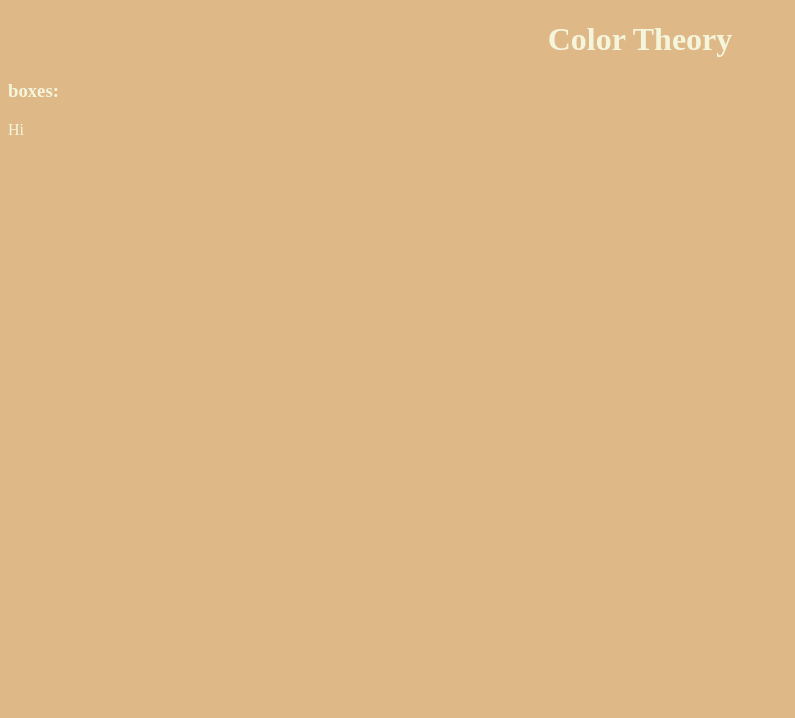
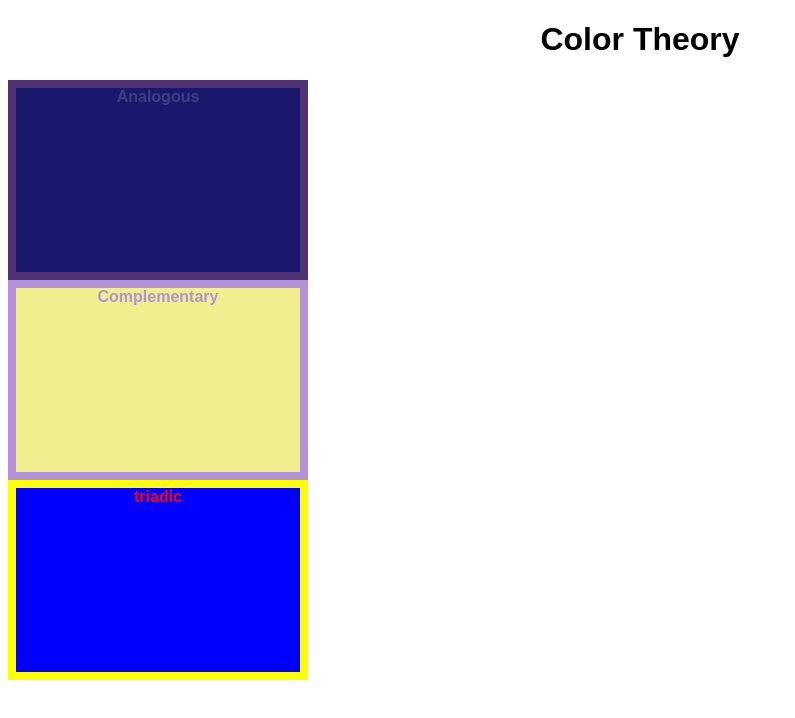
Before and after one commit to Starz-program/VC_WebDeb, a plain HTML site: page Color_theory.html in a window 1280 px wide. Shown: the whole page, without its empty margins (0-795 px from the left). Drawn offline with Linux system fonts and the light colour scheme.

Commit message:
color theory

```diff
--- a/Color_theory.html
+++ b/Color_theory.html
@@ -5,18 +5,55 @@
          <meta charset="UTF-8">
          <style>
                 body{
-                    color:beige;
-                    background-color: burlywood;
+                    font-family: Arial, sans-serif;
+                    text-align: center;
+                    Background-color: #ffffff;
                 }
-                h1{
-                    text-align:center;
+
+                .box{
+                    width: 300px;
+                    height: 200px;
+                    font-weight: bold;
+                    border: 8px solid;
+                    box-sizing: border-box;
                 }
-         </style>
+
+
+                /* Analogous */
+                .analogous{
+                    background-color: rgb(25, 24, 109);
+                    color: rgb(59, 64, 128);
+                    border-color: rgb(80, 49, 116);
+                }
+
+                /* Complementary */
+                .complementary{
+                    background-color: rgb(240, 238, 141);
+                    color: rgb(180, 146, 219);
+                    border-color:  rgb(180, 146, 219);
+                }
+
+                /* Triadic */
+                .triadic{
+                    background-color: blue;
+                    color: red;
+                    border-color: yellow;
+                }
+            </style>
     </head>
     <body>
         <h1>Color Theory</h1>
-        <div class="boxes">
-        <h3>boxes:</h3>
-        <p>Hi</p>
+
+        <div class="box analogous">
+            Analogous
+        </div>
+
+         <div class="box complementary">
+            Complementary
+        </div>
+
+        <div class="box triadic">
+            triadic
         </div>
     </body>
+    </html>
```
